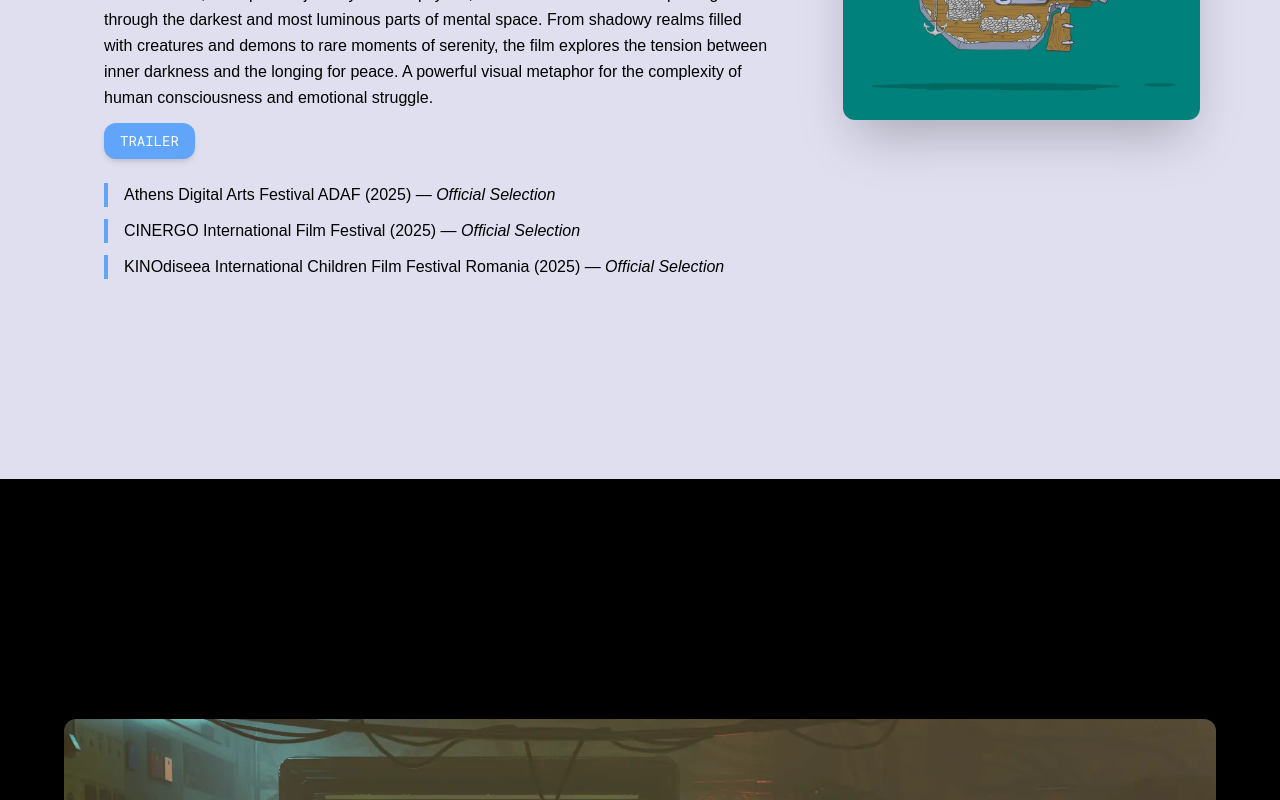
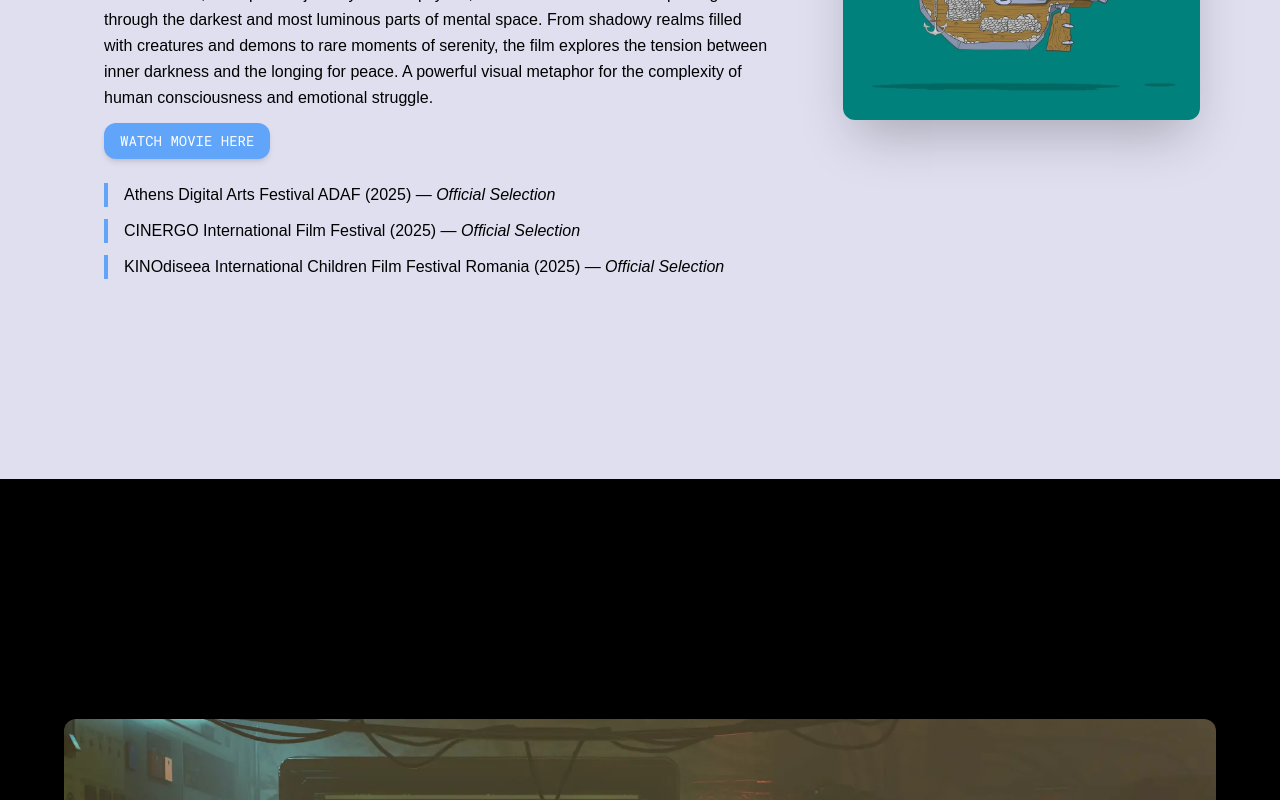
Before and after one commit to AmpatzidisSavvas/Artist-Portofolio, a React (Vite) app: page / in a window 1280 px wide. Shown: the part 1580-2380 px from the top of the page. Built offline with nearby package versions, Linux system fonts and the light colour scheme; a web font is replaced by a local one.

Commit message:
Change url for youtube

```diff
--- a/src/components/About.jsx
+++ b/src/components/About.jsx
@@ -37,12 +37,12 @@ const About = () => {
 								</p>
 								<p className="mt-2 text-base leading-relaxed">
 									<a
-										href="https://vimeo.com/1023495298"
+										href="https://youtu.be/_xJd7ZvUFc4?si=GA5onEsLdznPnSOo"
 										target="_blank"
 										rel="noopener noreferrer"
 										className="mt-1 inline-block font-general text-sm uppercase text-white bg-blue-400 hover:bg-blue-500 active:bg-blue-600 dark:bg-white dark:text-black dark:hover:bg-gray-200 transition-colors duration-300 ease-[cubic-bezier(0.65_0.05_0.36_1)] px-4 py-2 rounded-xl shadow-md cursor-pointer"
 									>
-										Trailer
+										Watch movie here
 									</a>
 								</p>
 
--- a/src/components/Projects.jsx
+++ b/src/components/Projects.jsx
@@ -80,8 +80,8 @@ const Projects = () => {
 						src="videos/hero-3.mp4"
 						title={<>"Unusual Mind"</>}
 						description={<>Scene from my animated short film "Unusual Mind" 2024</>}
-						titleButton="Watch teaser here"
-						href="https://vimeo.com/1023495298"
+						titleButton="Watch movie here"
+						href="https://youtu.be/_xJd7ZvUFc4?si=GA5onEsLdznPnSOo"
 					/>
 				</div>
 
```
